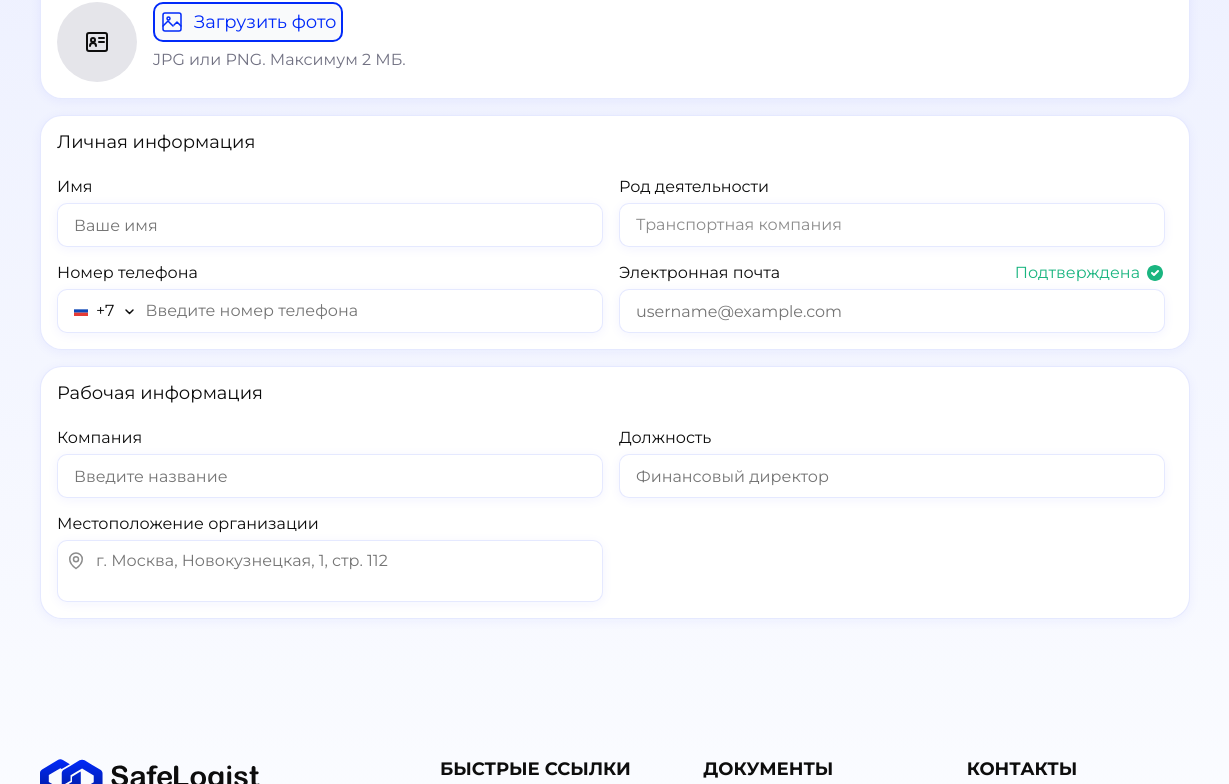
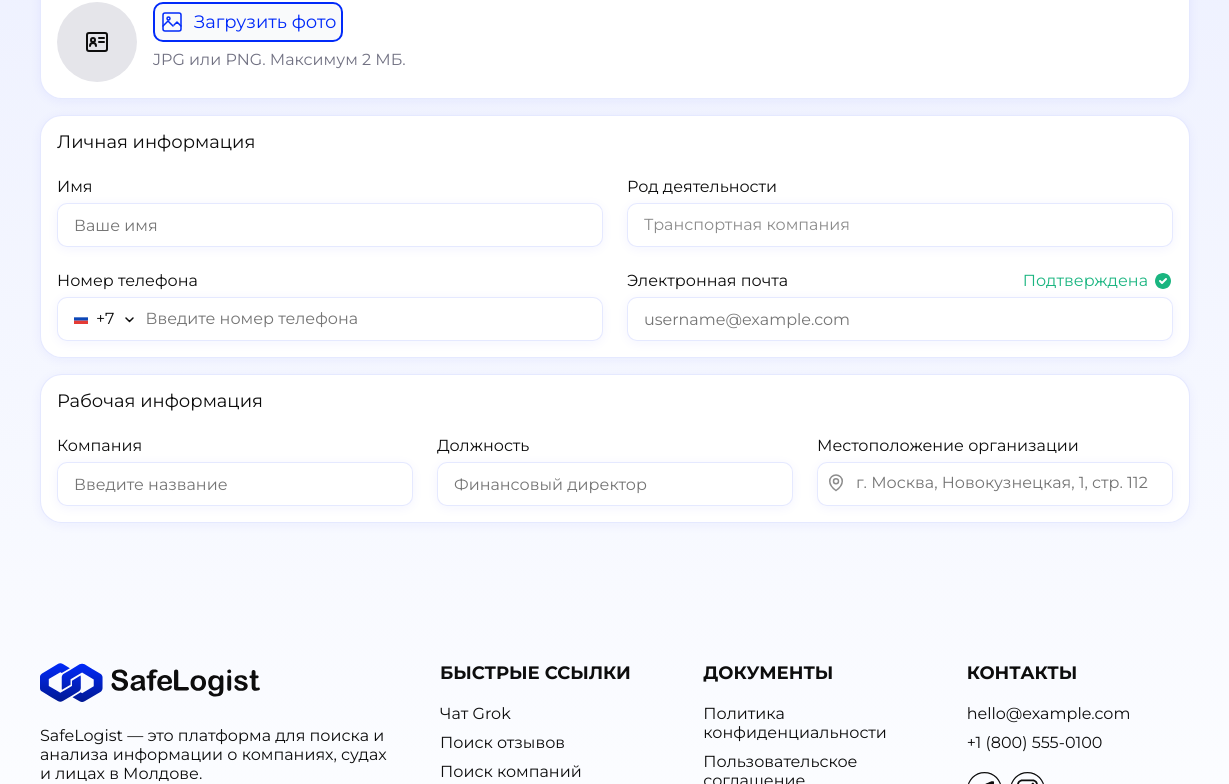
Before and after one commit to AAAlex2001/safelogist, a Next.js app in the folder frontend/: page /profile in a window 1536 px wide. Shown: the part 442-1226 px from the top of the page, without its empty margins (153-1382 px from the left). Built offline with nearby package versions, Linux system fonts and the light colour scheme; no server answers.

Commit message:
готовая верстка

```diff
--- a/frontend/src/app/profile/components/PersonalTab/PersonalTab.module.scss
+++ b/frontend/src/app/profile/components/PersonalTab/PersonalTab.module.scss
@@ -88,7 +88,7 @@
 .fieldGroup {
   display: flex;
   flex-direction: column;
-  gap: 16px;
+  gap: 24px;
   width: 100%;
 }
 
@@ -219,7 +219,7 @@
   padding: 10px 8px;
   gap: 10px;
   width: 100%;
-  min-height: 60px;
+  max-height: 44px;
   background: #ffffff;
   border: 1px solid rgba(1, 42, 249, 0.1);
   box-shadow: 0 2px 12px rgba(1, 42, 249, 0.05);
@@ -250,3 +250,13 @@
     flex: 0 0 calc((100% - 24px) / 2);
   }
 }
+
+@media (min-width: 1440px) {
+  .card:last-child .fieldGroup {
+    flex-direction: row;
+  }
+
+  .card:last-child .fieldGroup .fieldWrapper {
+    flex: 1;
+  }
+}
```
